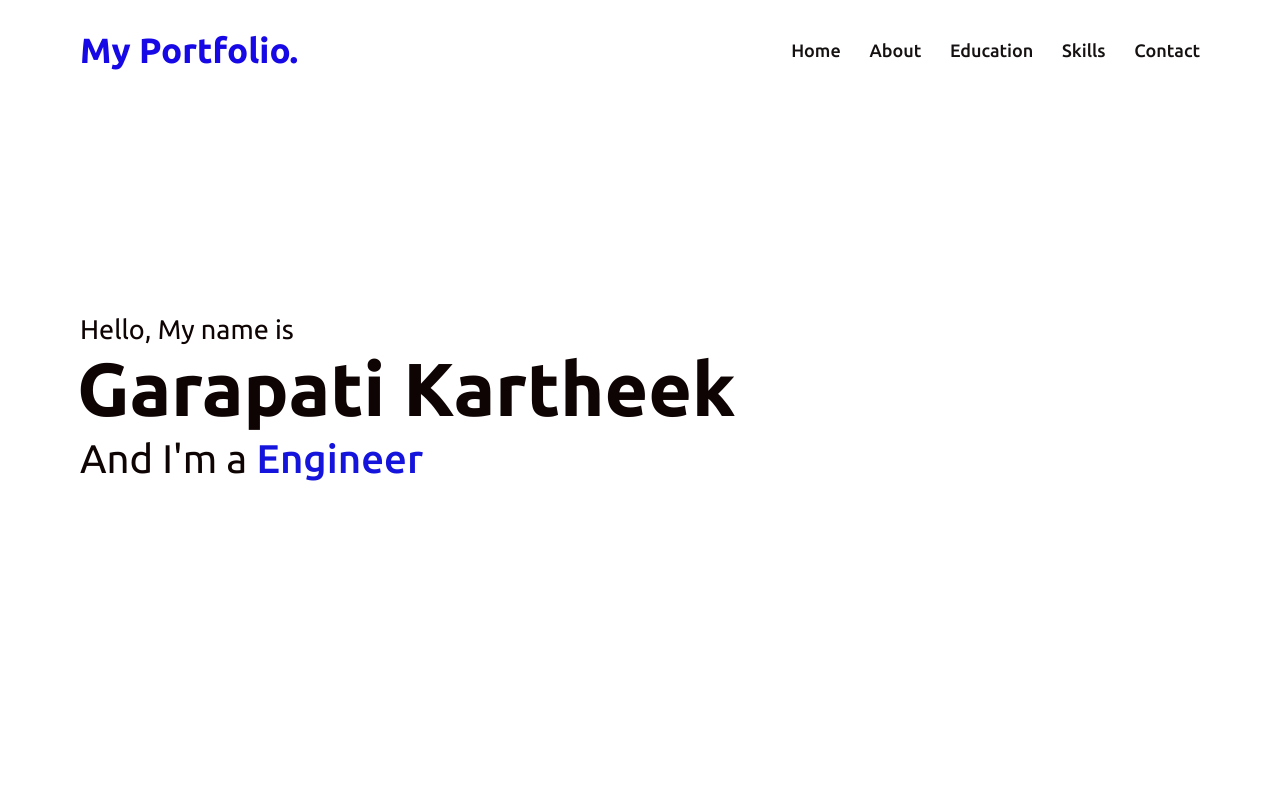
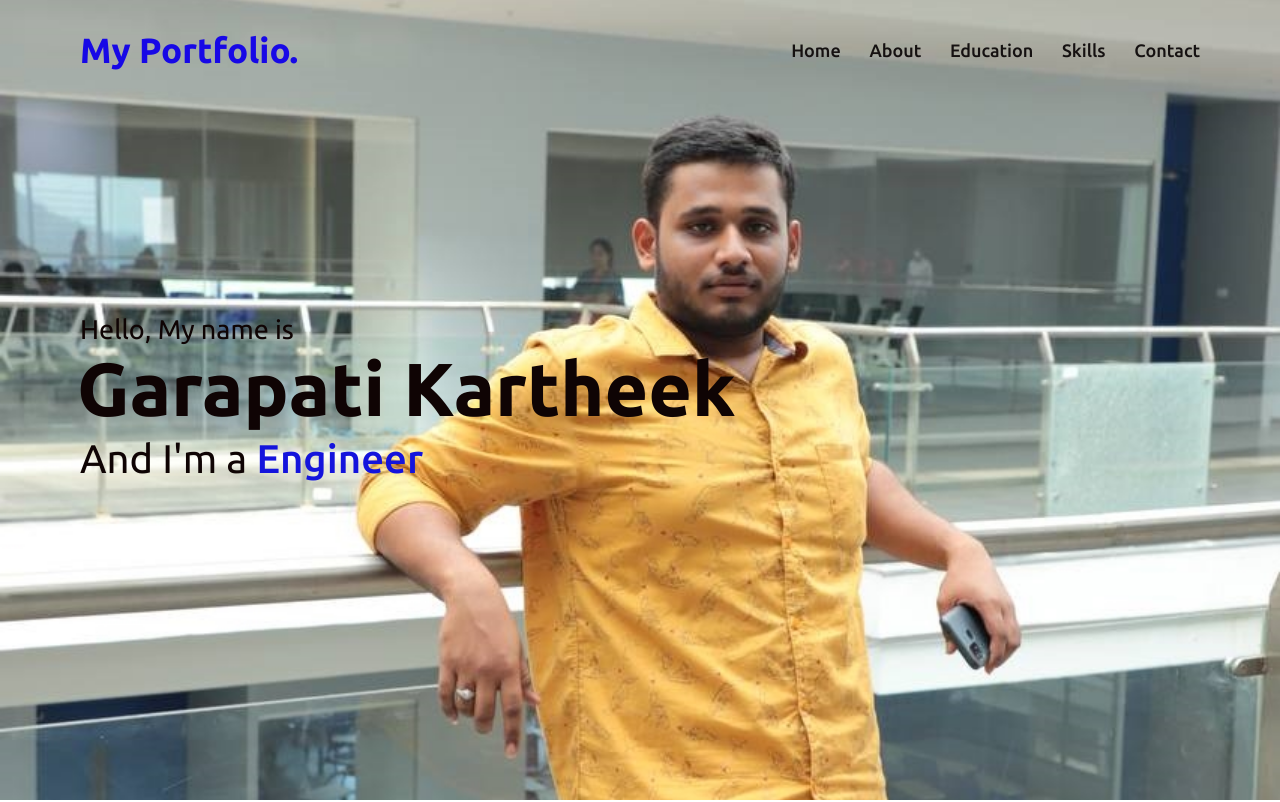
Before and after one commit to GarapatiKartheek/portfolio, a plain HTML site: page index.html in a window 1280 px wide. Shown: the top 802 px of the page. Drawn offline with nearby package versions, Linux system fonts and the light colour scheme; files whose address does not match are found by name.

Commit message:
Update style.css

```diff
--- a/style.css
+++ b/style.css
@@ -165,7 +165,7 @@ section .title::after{
 /* home section styling */
 .home{
     display: flex;
-    background: url("images/banner.jpeg") no-repeat center;
+    background: url("banner.jpeg") no-repeat center;
     height: 100vh;
     color: rgb(15, 4, 4);
     min-height: 500px;
```
